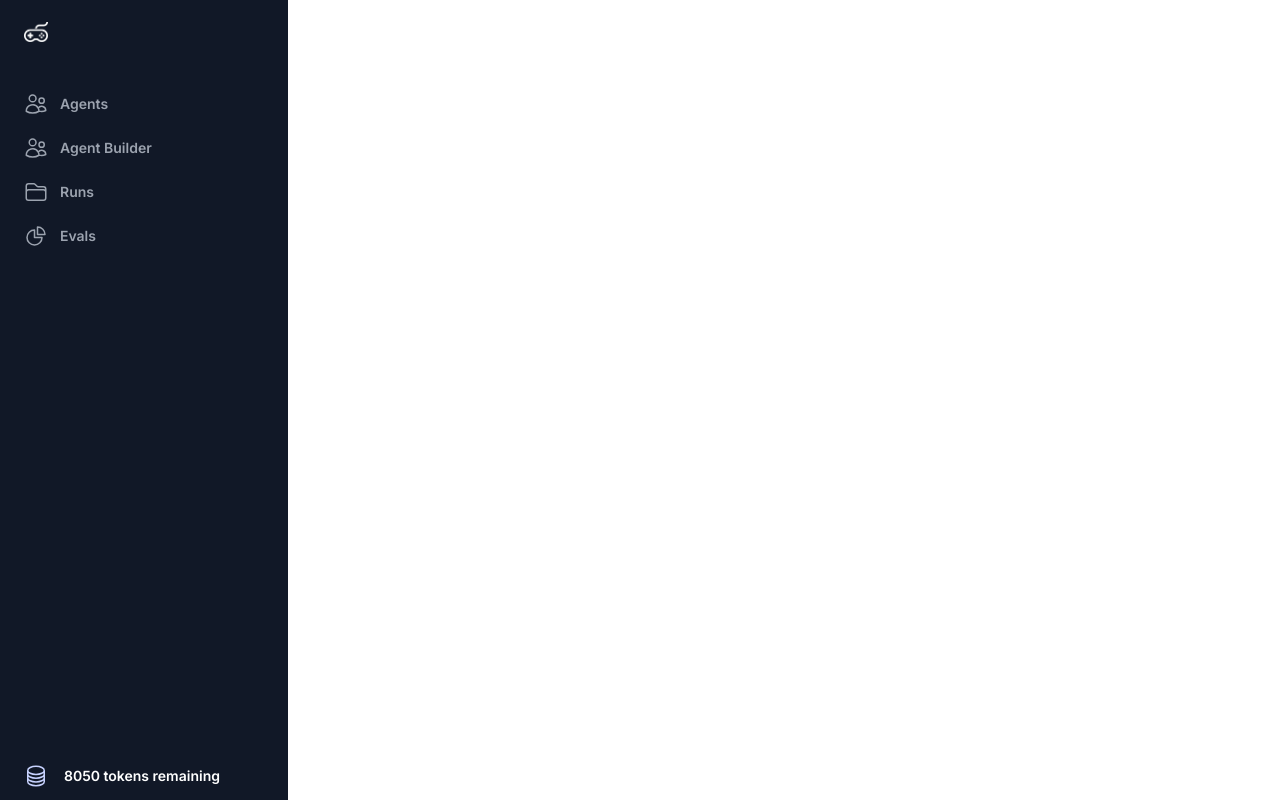
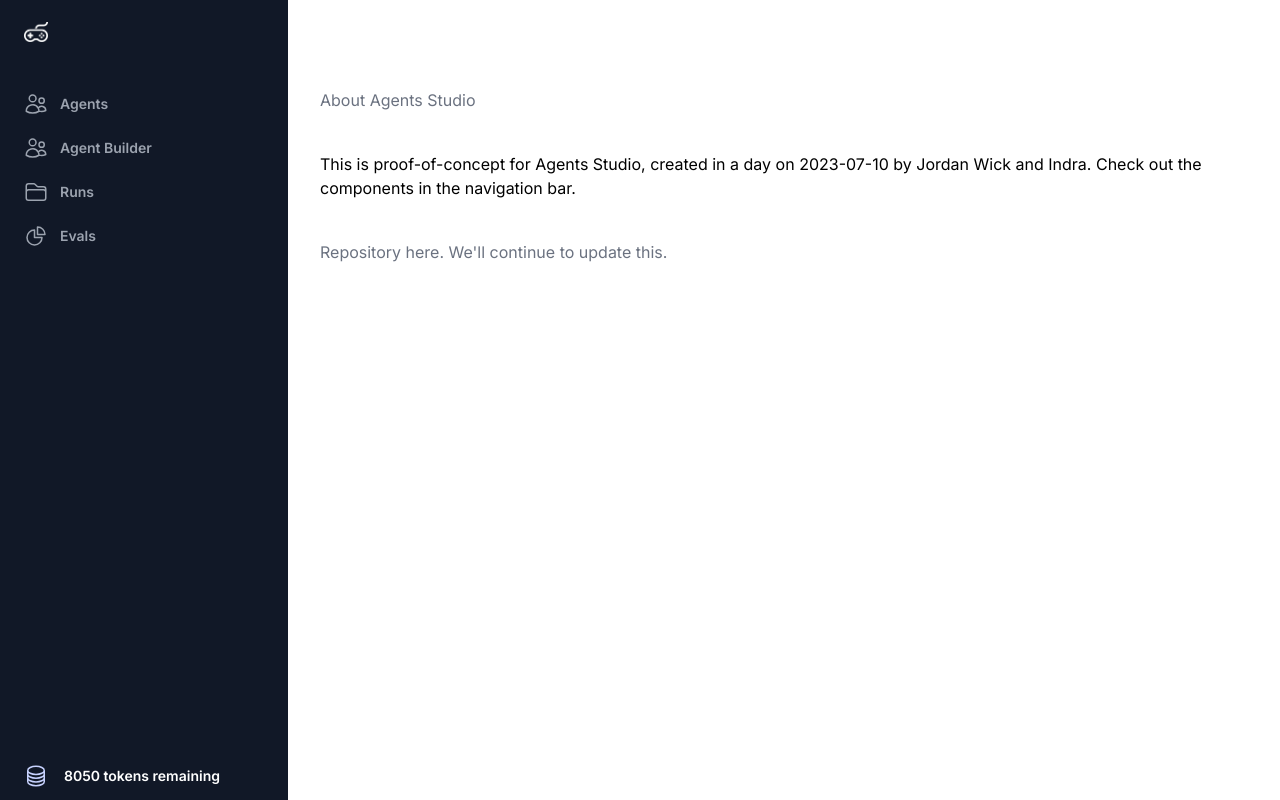
Before and after one commit to theindranet/agents-studio, a Next.js app: page / in a window 1280 px wide. Built offline with nearby package versions, Linux system fonts and the light colour scheme.

Commit message:
Update readme description and add home page

```diff
--- a/app/page.js
+++ b/app/page.js
@@ -5,16 +5,19 @@ import {
     ChartPieIcon,
     FolderIcon,
     UsersIcon,
+    HomeIcon,
   } from '@heroicons/react/24/outline'
 import LeftPanel from './left-panel.js'
 import RightPanel from './right-panel.js'
+import About from '@/pages/About.js'
 import Agents from '../pages/Agents.js'
 import AgentBuilder from '../pages/AgentBuilder.js'
 import Runs from '../pages/Runs.js'
 import Evals from '../pages/Evals.js'
 
 const navigation = [
-    { name: 'Agents', href: '/agents', icon: UsersIcon, current: true, component: Agents },
+    { name: 'About', href: '/', icon: HomeIcon, current: true, component: About },
+    { name: 'Agents', href: '/agents', icon: UsersIcon, current: false, component: Agents },
     { name: 'Agent Builder', href: '/agent-builder', icon: UsersIcon, current: false, component: AgentBuilder },
     { name: 'Runs', href: '/runs', icon: FolderIcon, current: false, component: Runs },
     { name: 'Evals', href: '/evals', icon: ChartPieIcon, current: false, component: Evals },
--- /dev/null
+++ b/pages/About.js
@@ -0,0 +1,11 @@
+export default function About() {
+  return (
+    <>
+      <h2 className="pb-10 text-gray-500 py-12">About Agents Studio</h2>
+      <p className="pb-10">This is proof-of-concept for Agents Studio, created in a day on 2023-07-10 by Jordan Wick and Indra. Check out the components in the navigation bar.</p>
+      <a href="https://github.com/theindranet/agents-studio" className="text-gray-500 hover:text-gray-900 py-12">
+        Repository here. We'll continue to update this.
+      </a>
+    </>
+  )
+}
```
Also changed, not shown: 1 other file (tests, documents, lock files or other folders).
